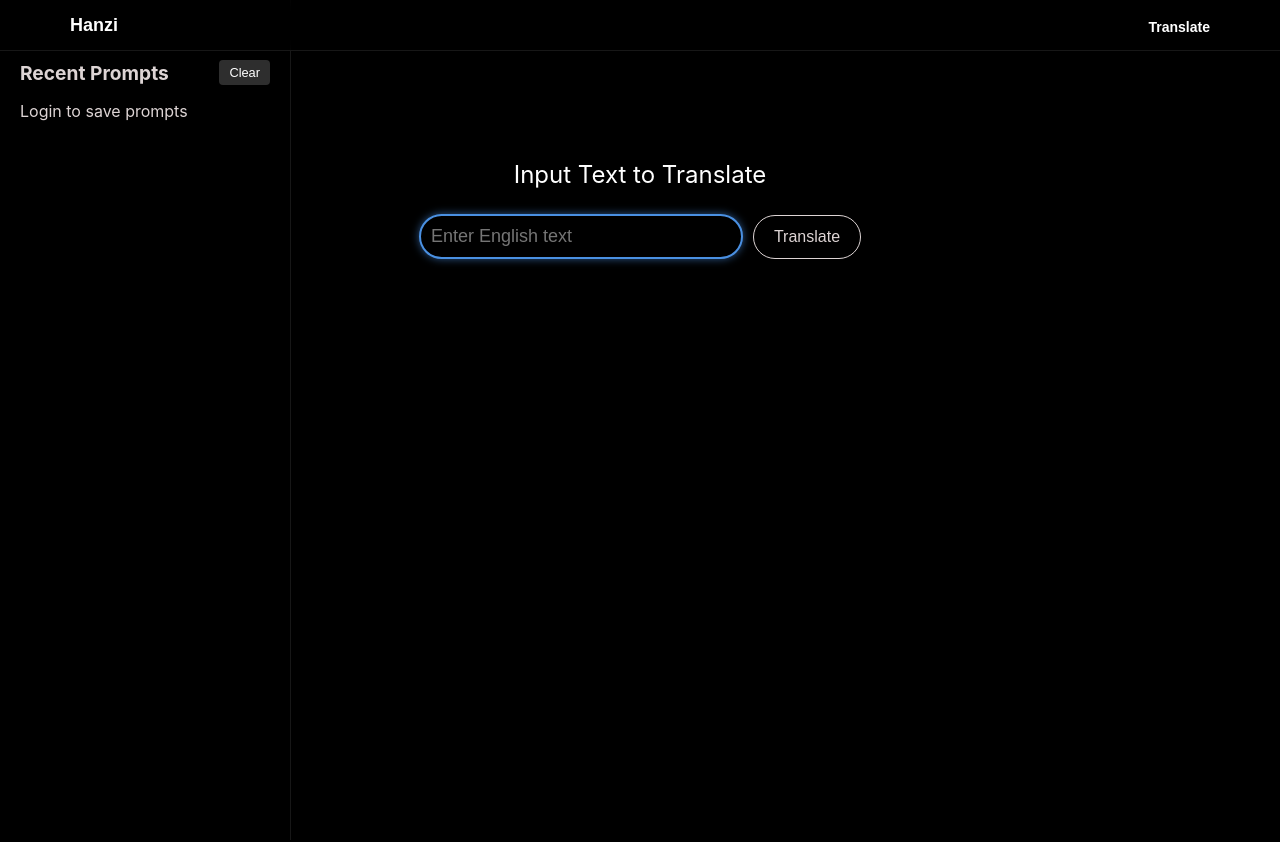
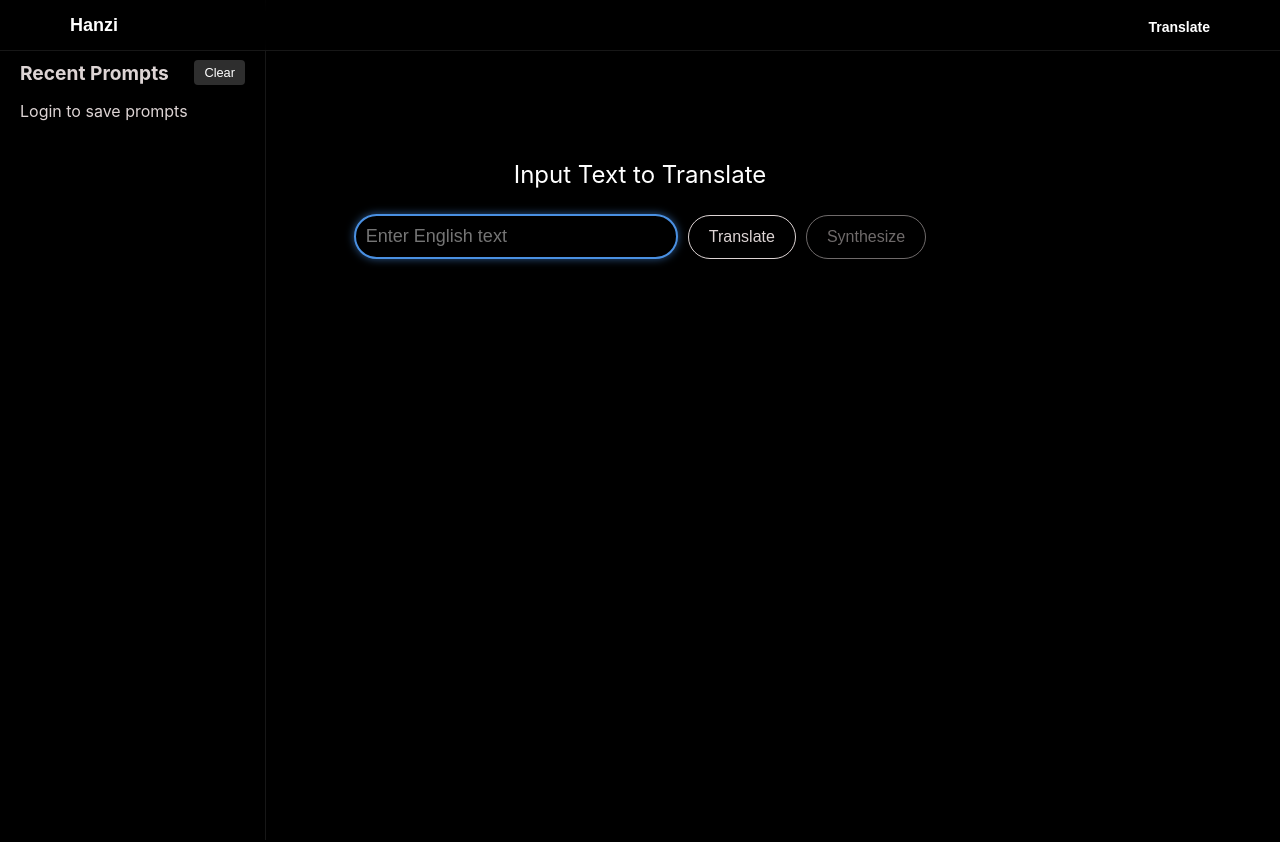
Before and after one commit to schofield-paul/hanzi, a React (Create React App) app: page /input in a window 1280 px wide. Shown: the top 842 px of the page. Built offline with nearby package versions, Linux system fonts and the light colour scheme.

Commit message:
text to speech FE

```diff
--- a/src/components/PromptSideNav/PromptSideNav.module.css
+++ b/src/components/PromptSideNav/PromptSideNav.module.css
@@ -1,5 +1,5 @@
 .container {
-  width: 250px;
+  width: 225px;
   height: 100%;
   background-color: black;
   position: fixed;
@@ -46,7 +46,7 @@
   background-color: #2a2a2a;
 }
 
-@media (max-width: 767px) {
+@media (max-width: 1024px) {
   .container {
     transform: translateX(-100%);
   }
--- a/src/pages/Input/Input.module.css
+++ b/src/pages/Input/Input.module.css
@@ -132,3 +132,27 @@ body {
   margin-left: 20px;
   margin-top: 20px;
 }
+
+.synthesizeButton {
+  border: 1px solid #ddd4d4;
+  border-radius: 25px;
+  height: 44px;
+  margin-left: 10px;
+  padding: 0 20px;
+  font-size: 16px;
+  line-height: 40px;
+  background-color: black;
+  color: #ddd4d4;
+  cursor: pointer;
+  transition: all 0.3s ease;
+}
+
+.synthesizeButton:hover {
+  background-color: #1a1a1a;
+  border-color: #4a90e2;
+}
+
+.synthesizeButton:disabled {
+  opacity: 0.5;
+  cursor: not-allowed;
+}
--- a/src/pages/Input/Input.tsx
+++ b/src/pages/Input/Input.tsx
@@ -60,7 +60,8 @@ export default function Input() {
     }
   };
 
-  const handleSynthesize = async (translatedText: string) => {
+  const handleSynthesize = async () => {
+    if (translatedText) {
       try {
         const response = await fetch("http://localhost:3005/synthesize", {
           method: "POST",
@@ -75,8 +76,6 @@ export default function Input() {
         }
 
         const audioBlob = await response.blob();
-      console.log("Audio blob size:", audioBlob.size, "bytes");
-      console.log("Audio blob type:", audioBlob.type);
 
         if (audioBlob.size === 0) {
           throw new Error("Received empty audio blob");
@@ -100,6 +99,9 @@ export default function Input() {
         audio.load();
       } catch (error) {
         console.error("Error synthesizing speech:", error);
+      }
+    } else {
+      console.log("No translated text to synthesize");
     }
   };
 
@@ -190,6 +192,14 @@ export default function Input() {
         >
           {isLoading ? "Translating..." : "Translate"}
         </button>
+        <button
+          type="button"
+          onClick={handleSynthesize}
+          className={style.synthesizeButton}
+          disabled={!translatedText}
+        >
+          Synthesize
+        </button>
       </form>
       <div className={style.character} ref={writerContainerRef} />
     </div>
```
Lines whose indentation alone changed are shown as unchanged.
